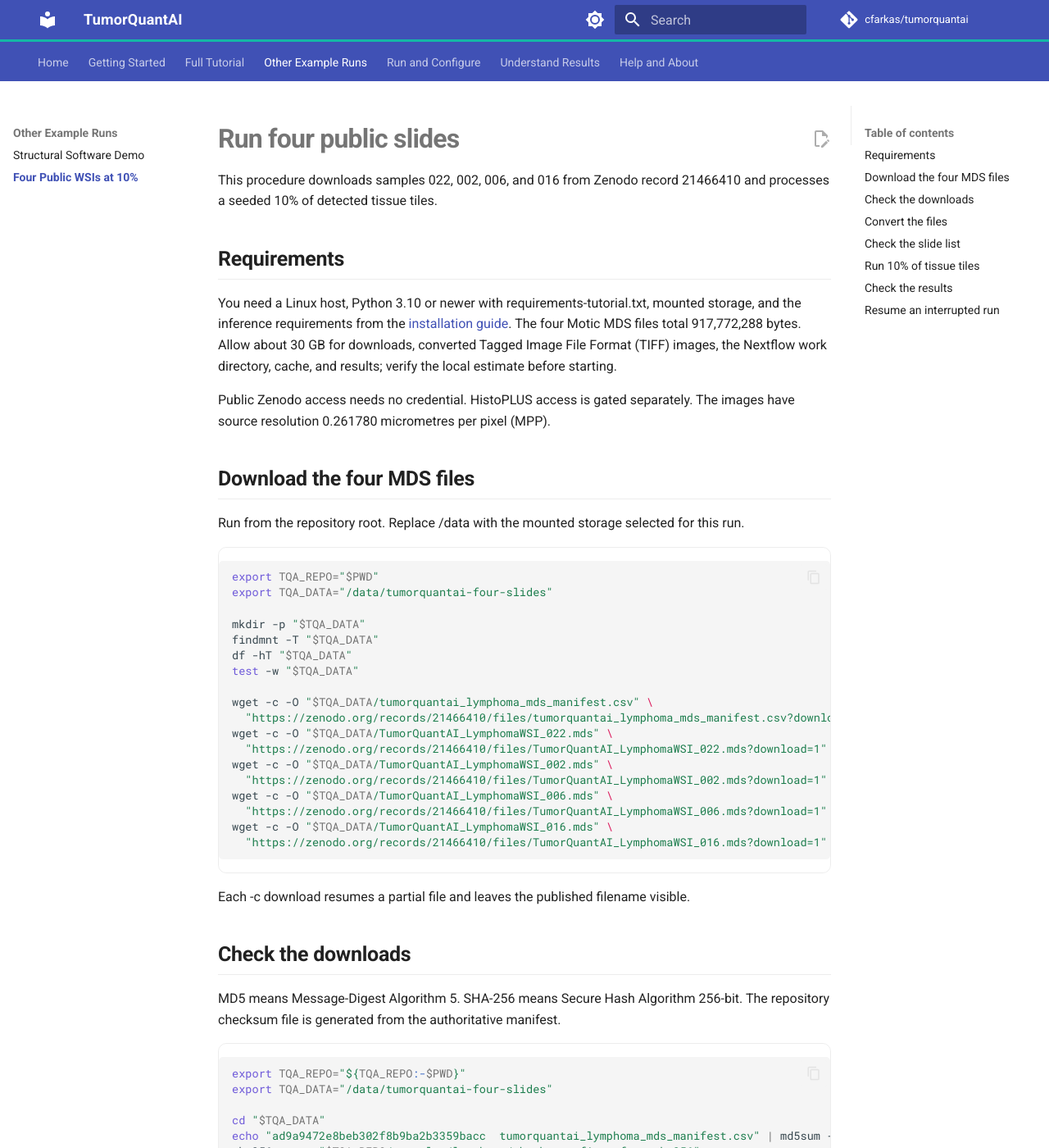
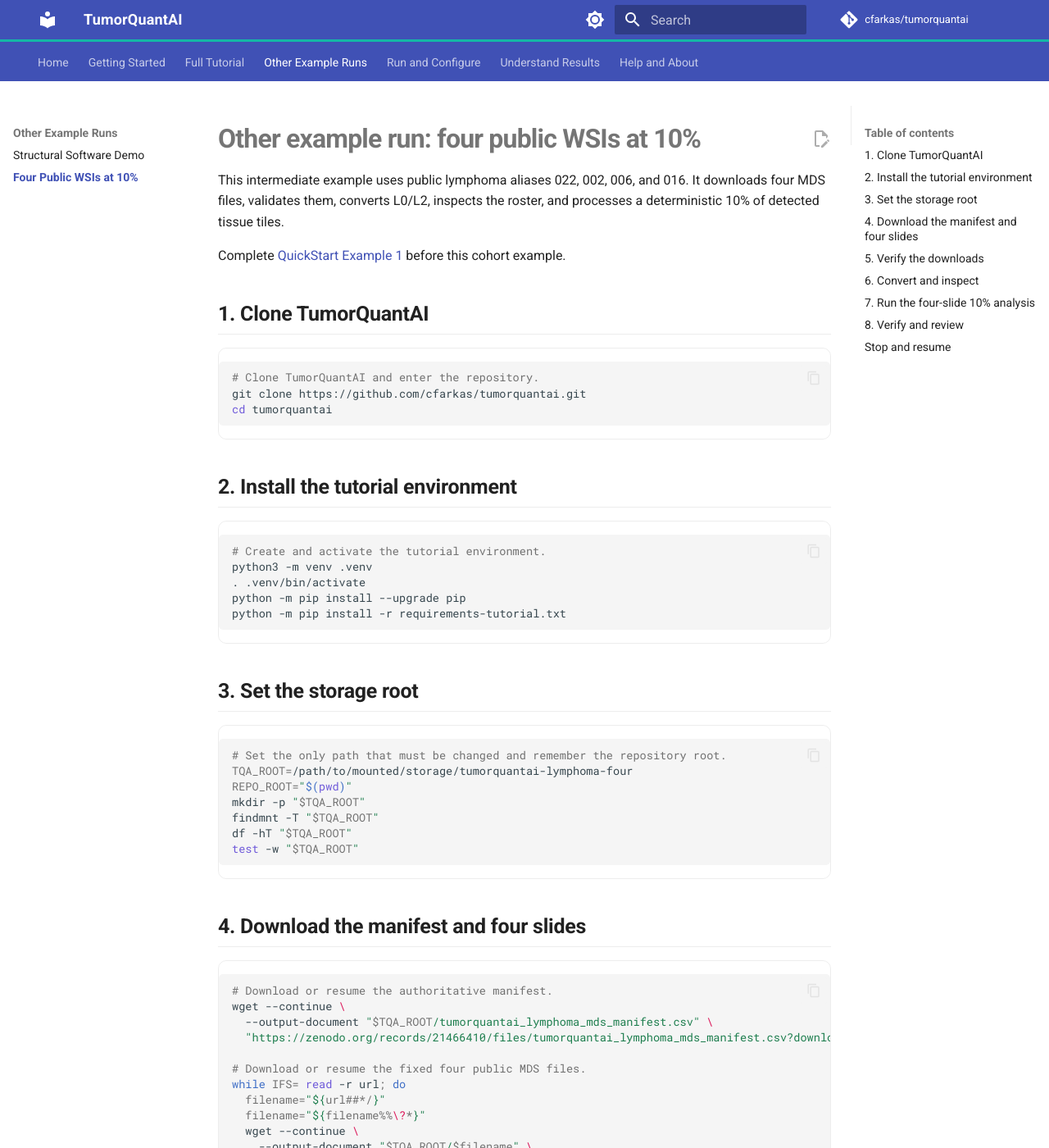
Before and after one commit to cfarkas/tumorquantai, an MkDocs documentation site: the page built from docs/tutorials/four-public-slides.md, in a window 1280 px wide and 1400 px high. Shown: the whole window at 82% size. Built offline with MkDocs 1.6.1 and Material for MkDocs 9.7.7, drawn with Linux system fonts in a browser that asks for light colours; comment, search, counter and statistics services are not loaded; some of the changed text lies outside the part shown.

Commit message:
Docs: simplify four-slide 10 percent example

````diff
--- a/docs/tutorials/four-public-slides.md
+++ b/docs/tutorials/four-public-slides.md
@@ -1,81 +1,79 @@
-# Run four public slides
+# Other example run: four public WSIs at 10%
 
-This procedure downloads samples 022, 002, 006, and 016 from Zenodo record
-21466410 and processes a seeded 10% of detected tissue tiles.
+This intermediate example uses public lymphoma aliases 022, 002, 006, and 016. It downloads four MDS files, validates them, converts L0/L2, inspects the roster, and processes a deterministic 10% of detected tissue tiles.
 
-## Requirements
+Complete [QuickStart Example 1](../quick_start.md) before this cohort example.
 
-You need a Linux host, Python 3.10 or newer with requirements-tutorial.txt,
-mounted storage, and the inference requirements from the
-[installation guide](../how-to/install.md). The four Motic MDS files total
-917,772,288 bytes. Allow about 30 GB for downloads, converted Tagged Image File
-Format (TIFF) images, the Nextflow work directory, cache, and results; verify
-the local estimate before starting.
+## 1. Clone TumorQuantAI
 
-Public Zenodo access needs no credential. HistoPLUS access is gated separately.
-The images have source resolution 0.261780 micrometres per pixel (MPP).
+```bash
+# Clone TumorQuantAI and enter the repository.
+git clone https://github.com/cfarkas/tumorquantai.git
+cd tumorquantai
+```
 
-## Download the four MDS files
+## 2. Install the tutorial environment
 
-Run from the repository root. Replace /data with the mounted storage selected
-for this run.
+```bash
+# Create and activate the tutorial environment.
+python3 -m venv .venv
+. .venv/bin/activate
+python -m pip install --upgrade pip
+python -m pip install -r requirements-tutorial.txt
+```
 
-~~~bash
-export TQA_REPO="$PWD"
-export TQA_DATA="/data/tumorquantai-four-slides"
+## 3. Set the storage root
 
-mkdir -p "$TQA_DATA"
-findmnt -T "$TQA_DATA"
-df -hT "$TQA_DATA"
-test -w "$TQA_DATA"
+```bash
+# Set the only path that must be changed and remember the repository root.
+TQA_ROOT=/path/to/mounted/storage/tumorquantai-lymphoma-four
+REPO_ROOT="$(pwd)"
+mkdir -p "$TQA_ROOT"
+findmnt -T "$TQA_ROOT"
+df -hT "$TQA_ROOT"
+test -w "$TQA_ROOT"
+```
 
-wget -c -O "$TQA_DATA/tumorquantai_lymphoma_mds_manifest.csv" \
+## 4. Download the manifest and four slides
+
+```bash
+# Download or resume the authoritative manifest.
+wget --continue \
+  --output-document "$TQA_ROOT/tumorquantai_lymphoma_mds_manifest.csv" \
   "https://zenodo.org/records/21466410/files/tumorquantai_lymphoma_mds_manifest.csv?download=1"
-wget -c -O "$TQA_DATA/TumorQuantAI_LymphomaWSI_022.mds" \
-  "https://zenodo.org/records/21466410/files/TumorQuantAI_LymphomaWSI_022.mds?download=1"
-wget -c -O "$TQA_DATA/TumorQuantAI_LymphomaWSI_002.mds" \
-  "https://zenodo.org/records/21466410/files/TumorQuantAI_LymphomaWSI_002.mds?download=1"
-wget -c -O "$TQA_DATA/TumorQuantAI_LymphomaWSI_006.mds" \
-  "https://zenodo.org/records/21466410/files/TumorQuantAI_LymphomaWSI_006.mds?download=1"
-wget -c -O "$TQA_DATA/TumorQuantAI_LymphomaWSI_016.mds" \
-  "https://zenodo.org/records/21466410/files/TumorQuantAI_LymphomaWSI_016.mds?download=1"
-~~~
 
-Each -c download resumes a partial file and leaves the published filename
-visible.
+# Download or resume the fixed four public MDS files.
+while IFS= read -r url; do
+  filename="${url##*/}"
+  filename="${filename%%\?*}"
+  wget --continue \
+    --output-document "$TQA_ROOT/$filename" \
+    "$url"
+done < examples/lymphoma/zenodo_first_four.urls.txt
+```
 
-## Check the downloads
+## 5. Verify the downloads
 
-MD5 means Message-Digest Algorithm 5. SHA-256 means Secure Hash Algorithm
-256-bit. The repository checksum file is generated from the authoritative
-manifest.
+```bash
+# Verify the manifest and all four slide checksums.
+echo "ad9a9472e8beb302f8b9ba2b3359bacc  $TQA_ROOT/tumorquantai_lymphoma_mds_manifest.csv" \
+  | md5sum -c -
+(
+  cd "$TQA_ROOT"
+  sha256sum -c "$REPO_ROOT/examples/lymphoma/checksums_first_four.sha256"
+)
+```
 
-~~~bash
-export TQA_REPO="${TQA_REPO:-$PWD}"
-export TQA_DATA="/data/tumorquantai-four-slides"
+Stop if any checksum fails.
 
-cd "$TQA_DATA"
-echo "ad9a9472e8beb302f8b9ba2b3359bacc  tumorquantai_lymphoma_mds_manifest.csv" | md5sum -c -
-sha256sum -c "$TQA_REPO/examples/lymphoma/checksums_first_four.sha256"
-~~~
+## 6. Convert and inspect
 
-Success prints OK for the manifest and all four slides. Stop if any check fails.
-
-## Convert the files
-
-The converter resolves ordinary Zenodo filenames through the manifest, rejects
-ambiguous candidates, verifies each checksum, and writes image-pyramid levels
-L0 and L2 as TIFF files. L0 is highest-resolution; L2 is its lower-resolution
-companion.
-
-~~~bash
-export TQA_REPO="${TQA_REPO:-$PWD}"
-export TQA_DATA="/data/tumorquantai-four-slides"
-
-python "$TQA_REPO/bin/mds_to_tiff.py" \
-  --input "$TQA_DATA" \
-  --manifest "$TQA_DATA/tumorquantai_lymphoma_mds_manifest.csv" \
-  --output-dir "$TQA_DATA/slides" \
+```bash
+# Convert the fixed four MDS files to L0 and L2 TIFFs.
+python bin/mds_to_tiff.py \
+  --input "$TQA_ROOT" \
+  --manifest "$TQA_ROOT/tumorquantai_lymphoma_mds_manifest.csv" \
+  --output-dir "$TQA_ROOT/slides" \
   --levels 0 2 \
   --sample-id TumorQuantAI_LymphomaWSI_022 \
   --sample-id TumorQuantAI_LymphomaWSI_002 \
@@ -84,77 +82,45 @@
   --expected-count 4 \
   --source-mpp 0.261780 \
   --resume
-~~~
 
-Success writes four alias directories, samples.csv, and
-mds_conversion_manifest.json. JSON means JavaScript Object Notation.
+# Inspect the exact four-slide roster without inference.
+./tumorquantai inspect "$TQA_ROOT/slides" \
+  --sample-sheet "$TQA_ROOT/slides/samples.csv" \
+  --output "$TQA_ROOT/inspection"
+```
 
-## Check the slide list
+Open `$TQA_ROOT/inspection/INSPECTION.html`. Require four unique L0/L2 pairs and source MPP `0.261780`.
 
-Inspection does not run HistoPLUS.
+## 7. Run the four-slide 10% analysis
 
-~~~bash
-export TQA_REPO="${TQA_REPO:-$PWD}"
-export TQA_DATA="/data/tumorquantai-four-slides"
-
-cd "$TQA_REPO"
-./tumorquantai inspect "$TQA_DATA/slides" \
-  --sample-sheet "$TQA_DATA/slides/samples.csv" \
-  --output "$TQA_DATA/inspection"
-~~~
-
-Open inspection/INSPECTION.html and inspection/inspection_manifest.csv.
-CSV means comma-separated values. Confirm exactly four distinct samples,
-complete L0/L2 pairs, and source MPP 0.261780.
-
-## Run 10% of tissue tiles
-
-Source MPP describes each input image. Target/model MPP is a separate setting.
-The fast preset selects a reproducible 10% of detected tissue tiles; its raw
-counts are not whole-slide counts and must not be multiplied by ten. Results
-and resumable Nextflow work use separate directories.
-
-After authorized HistoPLUS access is configured:
-
-~~~bash
-export TQA_REPO="${TQA_REPO:-$PWD}"
-export TQA_DATA="/data/tumorquantai-four-slides"
-
-cd "$TQA_REPO"
-./tumorquantai run "$TQA_DATA/slides" \
-  --sample-sheet "$TQA_DATA/slides/samples.csv" \
-  --output "$TQA_DATA/results-10-percent" \
-  --work-dir "$TQA_DATA/work-10-percent" \
+```bash
+# Process a deterministic 10% of detected tissue tiles from all four slides.
+./tumorquantai run "$TQA_ROOT/slides" \
+  --sample-sheet "$TQA_ROOT/slides/samples.csv" \
+  --output "$TQA_ROOT/results-10-percent" \
+  --work-dir "$TQA_ROOT/work-10-percent" \
   --preset fast \
   --source-mpp 0.261780 \
-  --profile auto
-~~~
+  --gpu
+```
 
-The auto profile selects an available execution path. Use --cpu for a central
-processing unit (CPU), or --gpu for a graphics processing unit (GPU) after
-doctor confirms the NVIDIA runtime.
+Replace `--gpu` with `--cpu` when GPU execution is unavailable.
 
-## Check the results
+## 8. Verify and review
 
-~~~bash
-export TQA_DATA="/data/tumorquantai-four-slides"
+```bash
+# Verify four included 10% results and no failed samples.
+python3 examples/lymphoma/verify_fast21_outputs.py \
+  --output "$TQA_ROOT/results-10-percent" \
+  --expected-samples 4
+```
 
-./tumorquantai status "$TQA_DATA/results-10-percent"
-./tumorquantai report "$TQA_DATA/results-10-percent"
-~~~
+Require four included samples, four nonempty overlays, four summaries recording 10% sampling, and nonempty cohort count/fraction matrices.
 
-Require four included samples and no excluded, failed, or incomplete sample in
-aggregated_celltypes/sample_aggregation_audit.csv. Review every overlay as
-visual quality control (QC) before comparing the count and fraction matrices.
+Ten-percent counts are sampled-tile counts and must not be multiplied by ten.
 
-A completed sample with zero cells of a class is distinct from a failed or
-missing sample, which has no numeric matrix column.
+## Stop and resume
 
-## Resume an interrupted run
+Press **Ctrl+C** and repeat the exact conversion or inference command. Verified files and valid Nextflow tasks are reused.
 
-Press Ctrl+C to stop. Repeat the conversion or run command with the same paths.
-Verified TIFF files and valid Nextflow tasks are reused. Keep
-work-10-percent until resume is no longer needed. Remove only the named
-four-slide directory after verifying its mount.
-
-Next, read the [storage requirements for all 21 slides](full-collection.md).
+Continue to the [full 21-slide tutorial at 10%](../full_tutorial.md).
````
